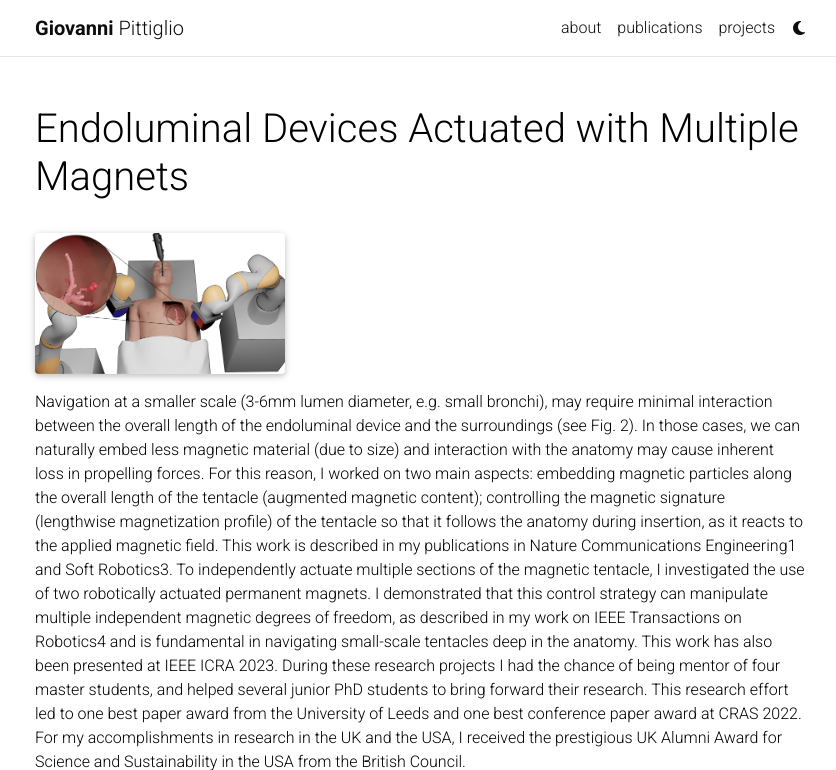
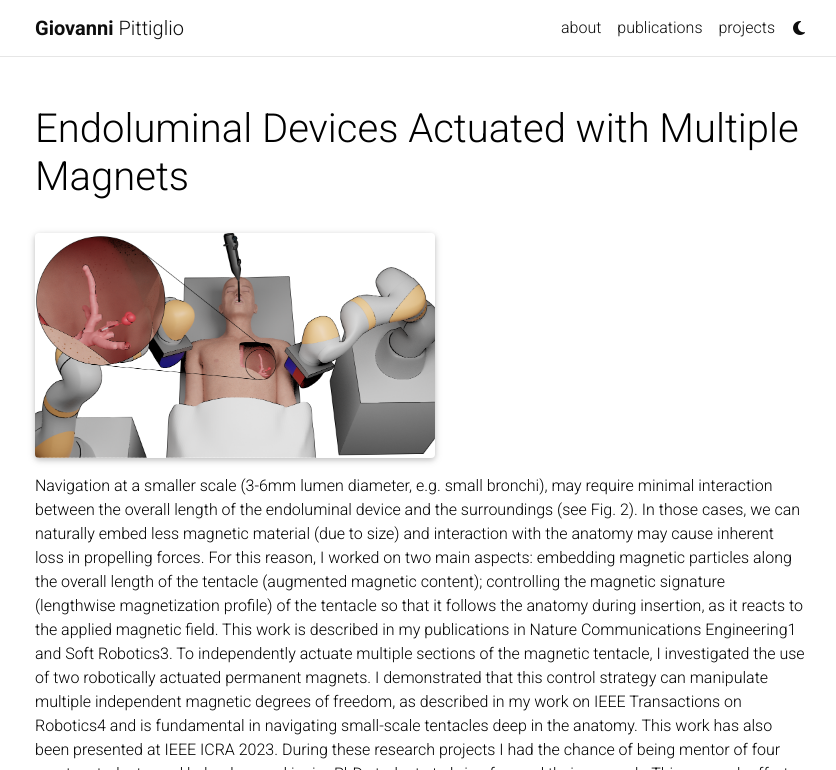
Before and after one commit to giovannipittiglio/giovannipittiglio.github.io, a Jekyll site: the page built from _projects/tentacles.md, in a window 1280 px wide and 1287 px high. Shown: the top 770 px of the window, without its empty margins (220-1056 px from the left). Built offline with Jekyll 4.4.1, drawn with Linux system fonts in a browser that asks for light colours; comment, search, counter and statistics services are not loaded; a style sheet for code colours, icons or effects is not loaded; grey boxes are pictures that could not be loaded.

Commit message:
Update tentacles.md

```diff
--- a/_projects/tentacles.md
+++ b/_projects/tentacles.md
@@ -10,7 +10,7 @@
 
 <div class="row">
     <div class="col-sm mt-3 mt-md-0">
-        {% include figure.html path="assets/img/nature23.png" title="" class="img-fluid rounded z-depth-1" width = "250px" %}
+        {% include figure.html path="assets/img/nature23.png" title="" class="img-fluid rounded z-depth-1" width = "400px" %}
     </div>
 </div>
 
```
